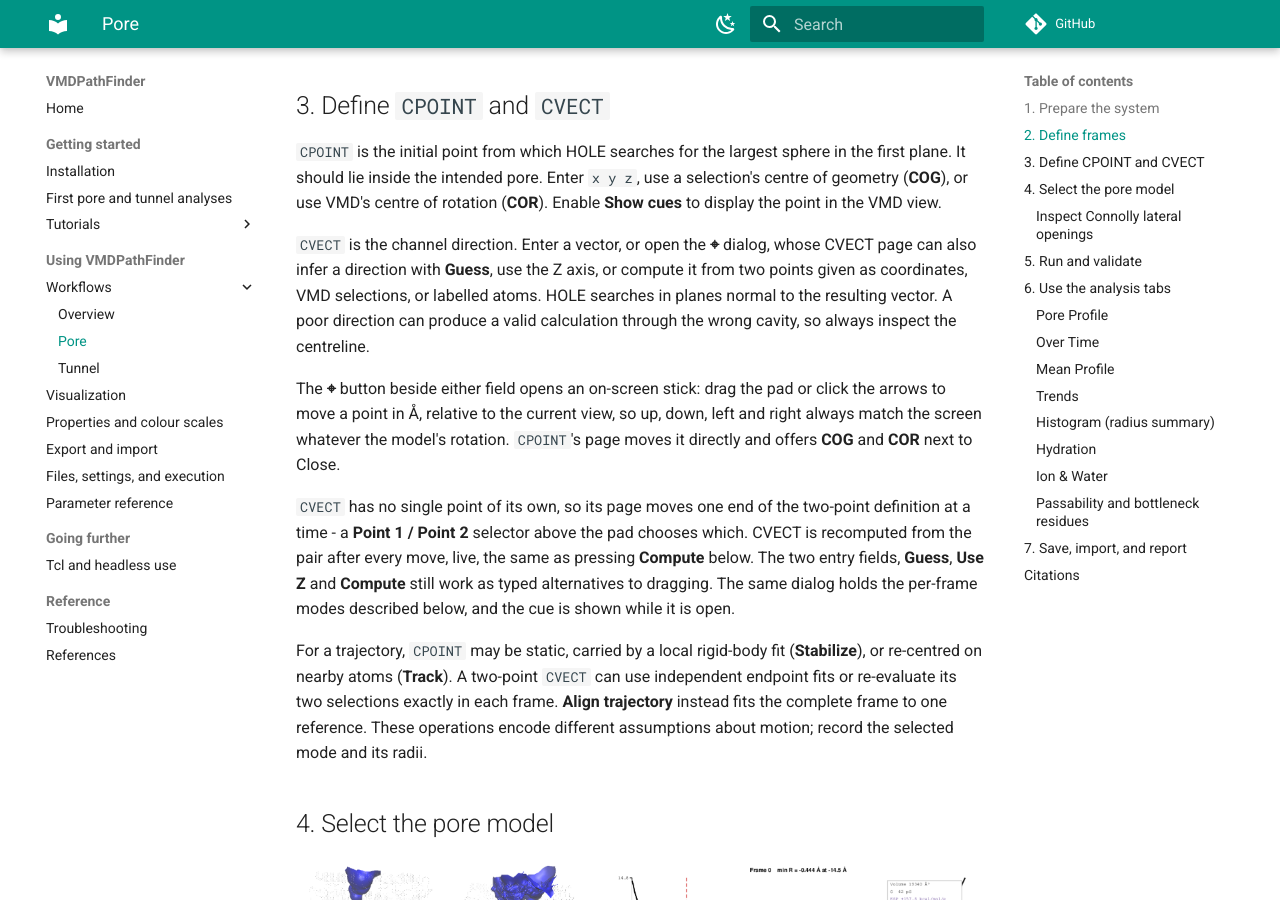
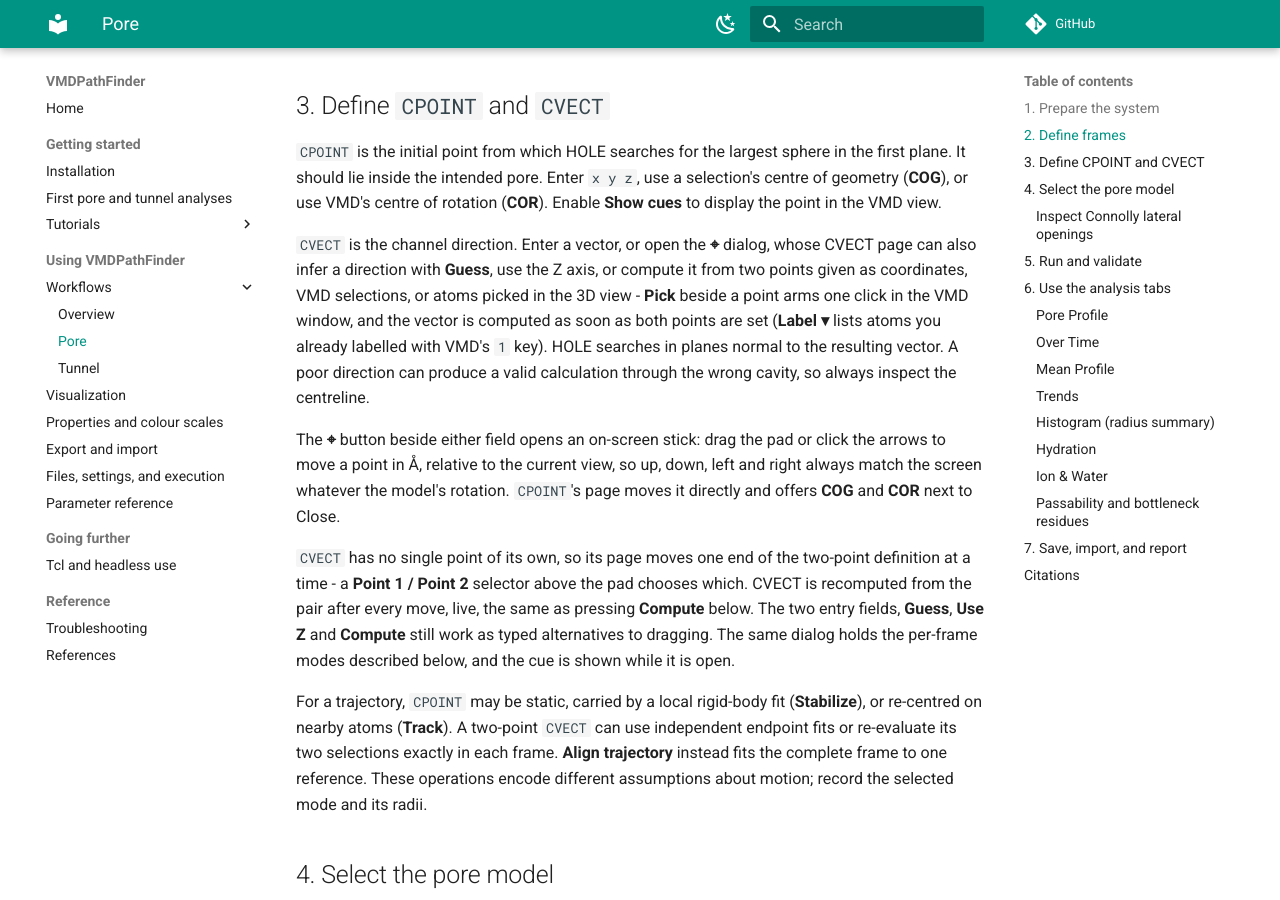
Before and after one commit to aminkvh/VMDHole, an MkDocs documentation site: the page built from docs/pore-mode.md, in a window 1280 px wide and 900 px high, scrolled down 1075 px. Built offline with MkDocs 1.6.1 and Material for MkDocs 9.7.7, drawn with Linux system fonts in a browser that asks for light colours; comment, search, counter and statistics services are not loaded.

```diff
--- a/docs/pore-mode.md
+++ b/docs/pore-mode.md
@@ -42,8 +42,11 @@
 
 `CVECT` is the channel direction. Enter a vector, or open the **⌖** dialog,
 whose CVECT page can also infer a direction with **Guess**, use the Z axis, or
-compute it from two points given as coordinates, VMD selections, or labelled
-atoms. HOLE searches in planes normal to the resulting vector. A poor direction can produce a valid
+compute it from two points given as coordinates, VMD selections, or atoms
+picked in the 3D view - **Pick** beside a point arms one click in the VMD
+window, and the vector is computed as soon as both points are set (**Label ▾**
+lists atoms you already labelled with VMD's `1` key). HOLE searches in planes
+normal to the resulting vector. A poor direction can produce a valid
 calculation through the wrong cavity, so always inspect the centreline.
 
 The **⌖** button beside either field opens an on-screen stick: drag the pad or
```
Also changed, not shown: README.md (+2 -0 lines), 1 other file.
